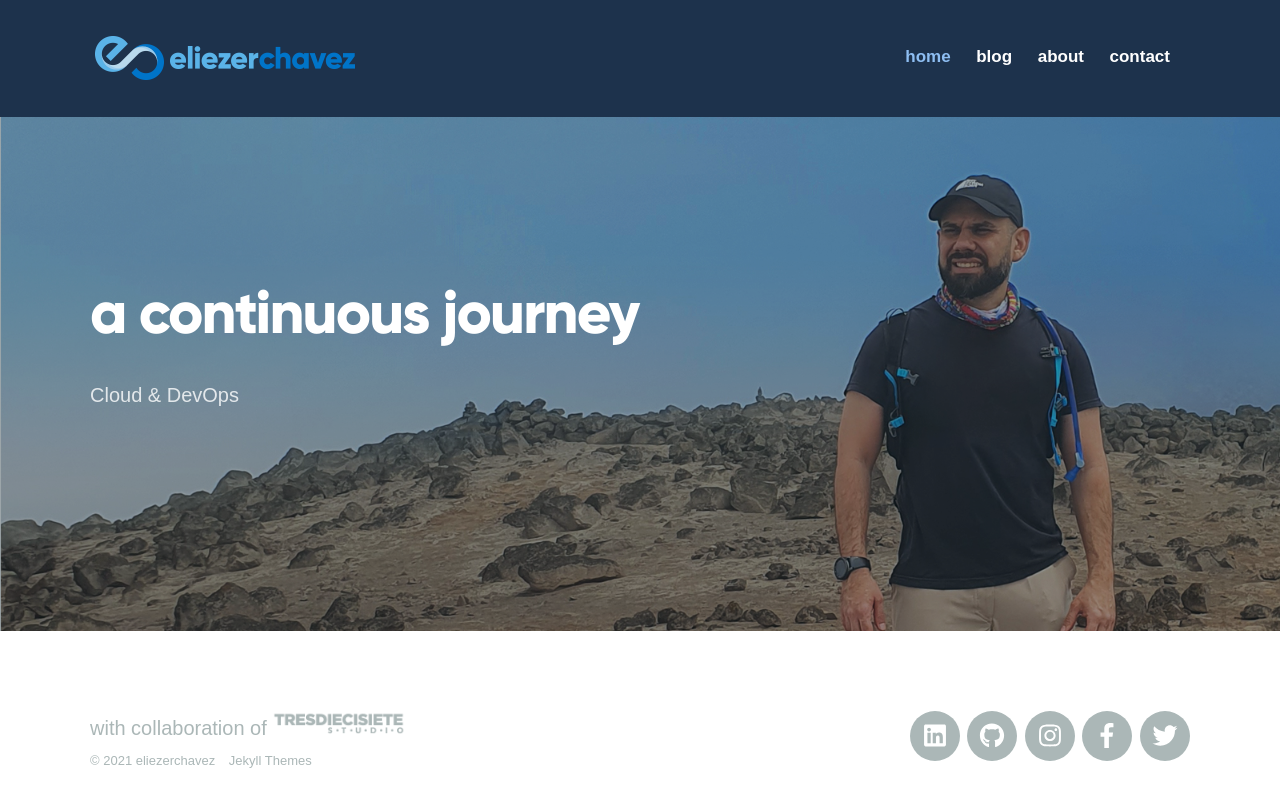
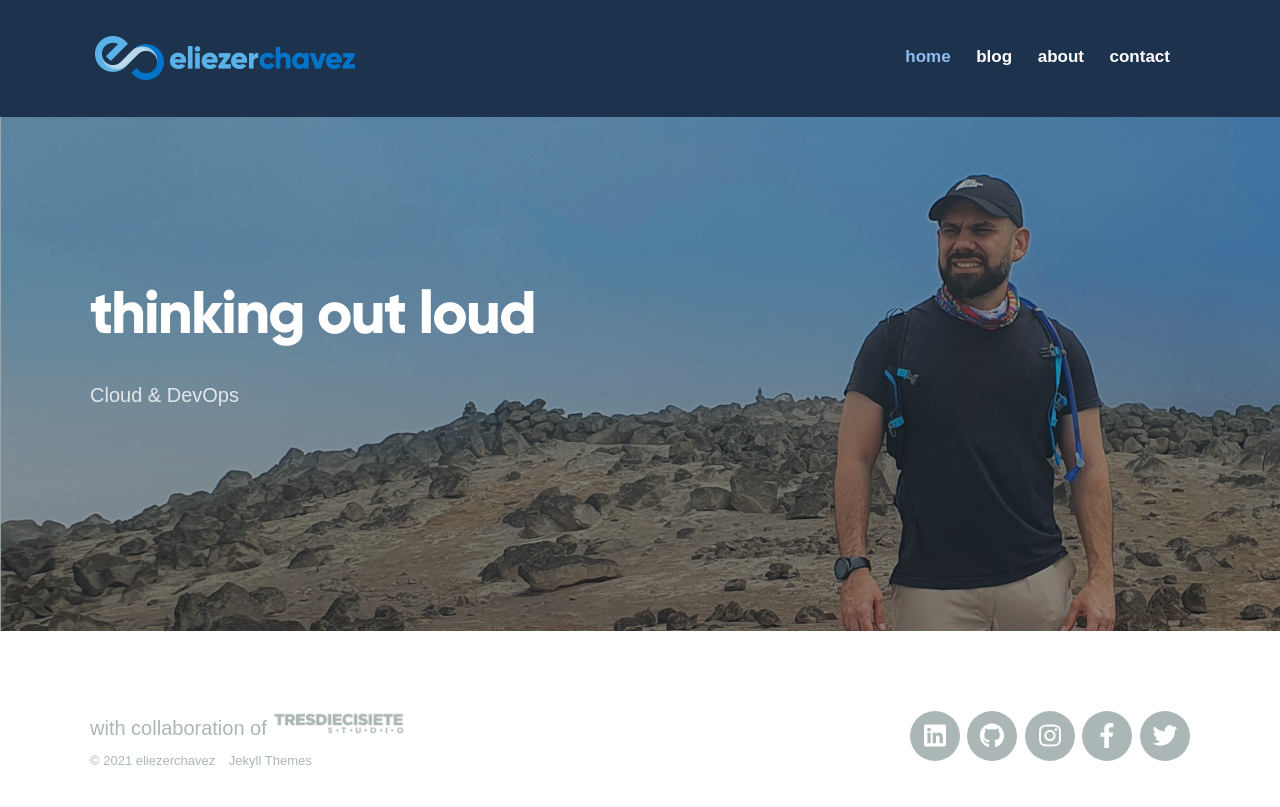
Before and after one commit to eliezerchavez/eliezerchavez.github.io, a Jekyll site: the page built from index.html, in a window 1280 px wide. Shown: the top 807 px of the page. Built offline with Jekyll 4.4.1, drawn with Linux system fonts in a browser that asks for light colours; nearby versions of some CDN libraries; some web fonts are replaced.

Commit message:
changed home title

```diff
--- a/index.html
+++ b/index.html
@@ -1,6 +1,6 @@
 ---
 layout: default
-title: let the journey begin
+title: thinking out loud
 description: Expert Solutions/Cloud/Security Architect • DevOps Evangelist • Hiker/Trekker
 featured_image: /images/home.jpg
 ---
@@ -13,7 +13,7 @@ featured_image: /images/home.jpg
 
 	<div class="wrap">
 
-		<h1>a continuous journey</h1>
+		<h1>thinking out loud</h1>
 		<p>Cloud & DevOps</p>
 
 		<!--{% include socials.html %}-->
```
